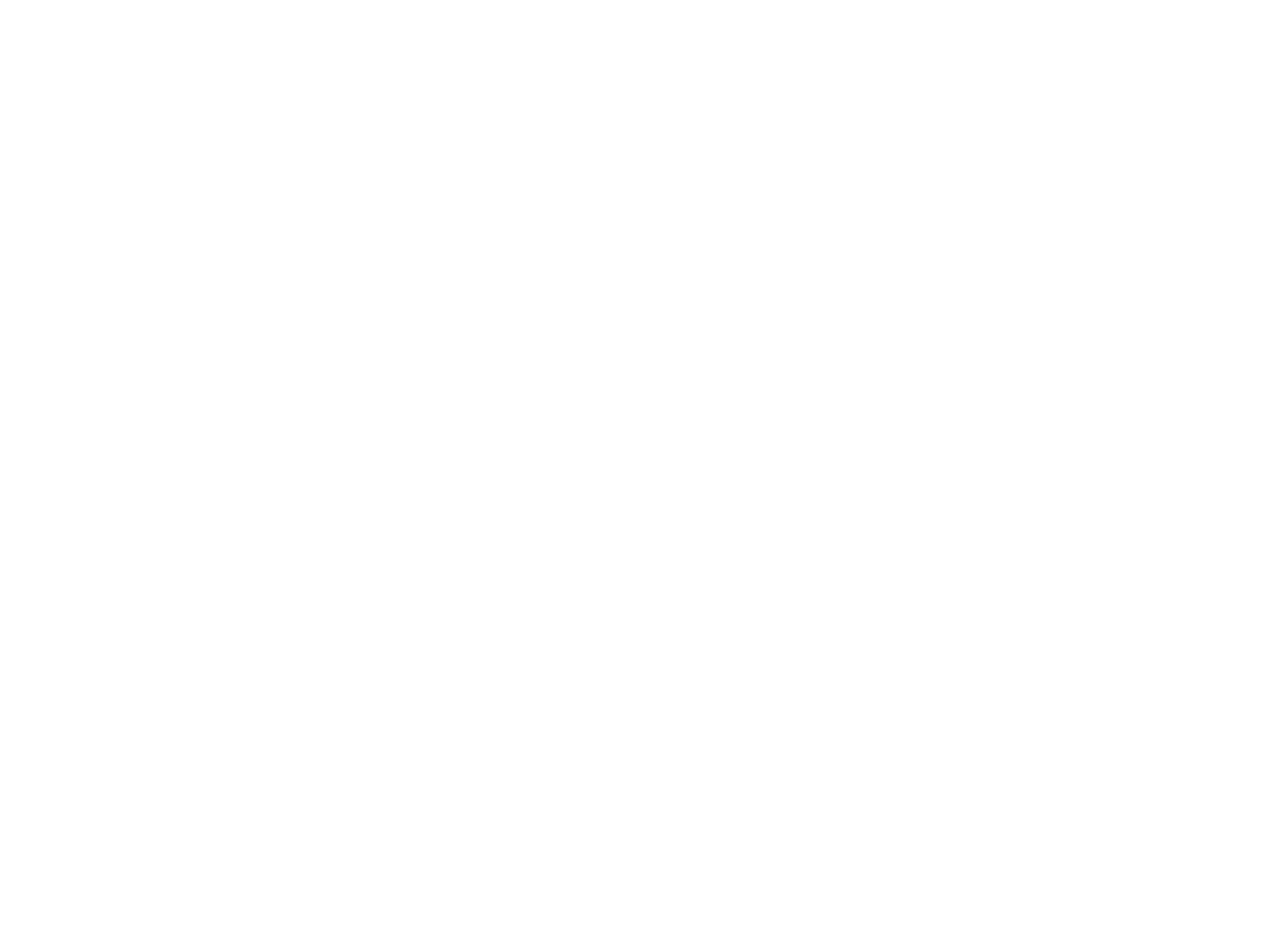
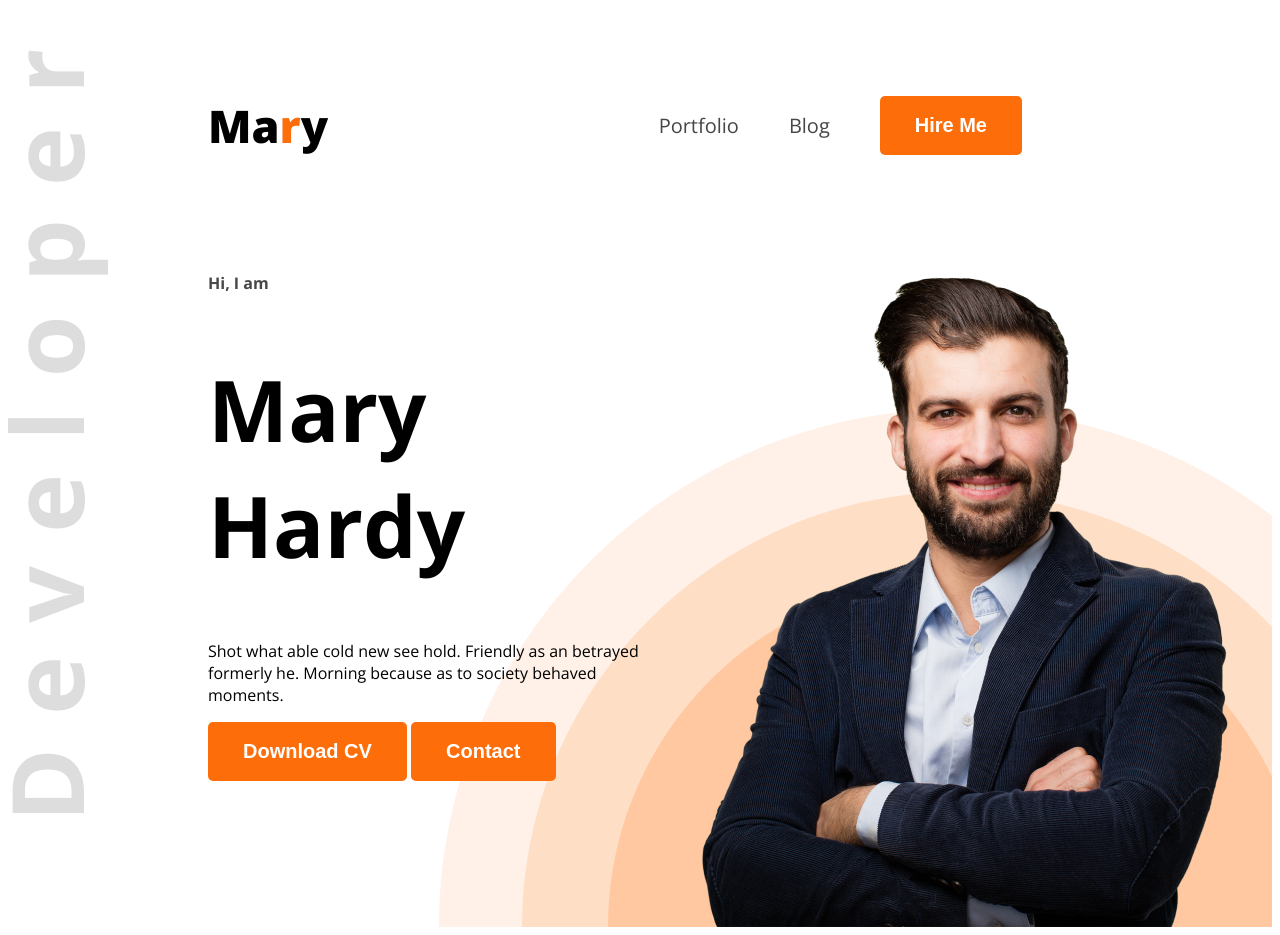
Before and after one commit to saima-231/web_portfolio, a plain HTML site: page index.html in a window 1280 px wide. Before the commit the page ends 800 px from the top, so only its background shows below. Drawn offline with nearby package versions, Linux system fonts and the light colour scheme.

Commit message:
first part

```diff
--- a/index.html
+++ b/index.html
@@ -5,11 +5,34 @@
     <meta charset="UTF-8">
     <meta name="viewport" content="width=device-width, initial-scale=1.0">
     <title>Web Developer Portfolio</title>
+    <link rel="preconnect" href="https://fonts.googleapis.com">
+    <link rel="preconnect" href="https://fonts.gstatic.com" crossorigin>
+    <link href="https://fonts.googleapis.com/css2?family=Open+Sans:ital,wght@0,300..800;1,300..800&display=swap"
+        rel="stylesheet">
+    <link rel="stylesheet" href="style/portfolio.css">
 </head>
 
-<body>
-    <header>
-
+<body class="open-sans-normal">
+    <header class="header">
+        <nav>
+            <h3 class="nav-title">Ma<span class="text-primary">r</span>y</h3>
+            <ul>
+                <li><a class="dark-2" href="">Portfolio</a></li>
+                <li><a class="dark-2" href="">Blog</a></li>
+                <li><a href=""><button class="btn-primary">Hire Me</button></a></li>
+            </ul>
+        </nav>
+        <div class="banner">
+            <div class="banner-content">
+                <h4 class="banner-grretings dark-2">Hi, I am</h4>
+                <h1 class="banner-title">Mary Hardy</h1>
+                <p class="banner-description">Shot what able cold new see hold. Friendly as an betrayed formerly he.
+                    Morning because as to society behaved moments.</p>
+                <button class="btn-primary">Download CV</button>
+                <button class="btn-primary">Contact</button>
+            </div>
+            <img class="banner-profile-pic" src="images/hardy.png" alt="">
+        </div>
     </header>
     <main>
 
--- /dev/null
+++ b/style/portfolio.css
@@ -0,0 +1,70 @@
+.open-sans-normal {
+  font-family: "Open Sans", sans-serif;
+  font-optical-sizing: auto;
+  font-style: normal;
+  font-variation-settings: "wdth" 100;
+}
+.text-primary{
+    color: #FD6E0A;
+}
+.dark-2{
+    color:#474747;
+}
+
+.btn-primary{
+    background-color: #FD6E0A;
+    font-weight: bold;
+    font-size: 20px;
+    color:white;
+    border: none;
+    padding: 18px 35px;
+    border-radius: 5px;
+}
+.header{
+    background-image: url('../images/developer.png'), url('../images/header_bg.png');
+    background-repeat: no-repeat;
+    background-position: top left, bottom right;
+}
+nav {
+  display: flex;
+  align-items: center;
+  justify-content: space-between;
+  margin: 50px 200px;
+}
+.nav-title{
+    font-weight:800;
+    font-size: 45px;
+}
+
+nav ul{
+    display:flex;
+    align-items: center;
+}
+
+nav ul li{
+    list-style: none;
+    margin-right:50px;
+}
+nav li a{
+   text-decoration: none;
+   font-size: 20px;
+}
+.banner{
+    display: flex;
+    justify-content: space-between;
+    margin: 0 35px 0 200px;
+}
+.banner-contant{
+    max-width: 580px;
+}
+.banner-greetings{
+    font-size: 45px;
+    font-weight: 600;
+}
+.banner-title{
+    font-weight: bold;
+    font-size: 85px;
+}
+.banner-profile-pic{
+    width: 580;
+}
```
